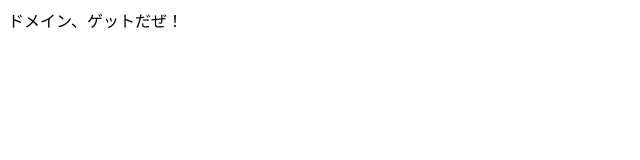
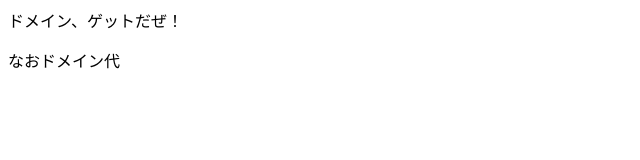
Before and after one commit to amamidotjp/amamidotjp.github.io, a plain HTML site: page index.html in a window 1280 px wide. Shown: the whole page, without its empty margins (0-640 px from the left). Drawn offline with Linux system fonts and the light colour scheme.

Commit message:
Update index.html

```diff
--- a/index.html
+++ b/index.html
@@ -1 +1,2 @@
 <p>ドメイン、ゲットだぜ！</p>
+<p>なおドメイン代</p>
```
